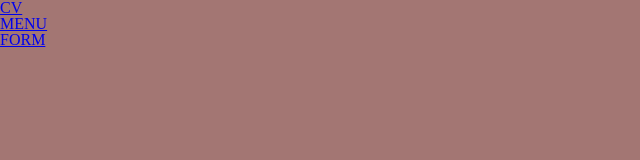
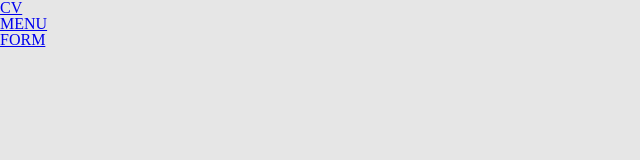
Before and after one commit to EivrnTi/f8-fullstack-day-5, a plain HTML site: page index.html in a window 1280 px wide. Shown: the whole page, without its empty margins (0-640 px from the left). Drawn offline with Linux system fonts and the light colour scheme.

Commit message:
sua bg bai tap 1

```diff
--- a/css/styles.css
+++ b/css/styles.css
@@ -1,7 +1,7 @@
 body {
   font-family: system-ui, -apple-system, BlinkMacSystemFont, "Segoe UI", Roboto,
     Oxygen, Ubuntu, Cantarell, "Open Sans", "Helvetica Neue", sans-serif;
-  background: rgba(163, 118, 115, 1);
+  background: #e6e6e6;
 }
 
 .cv {
```
